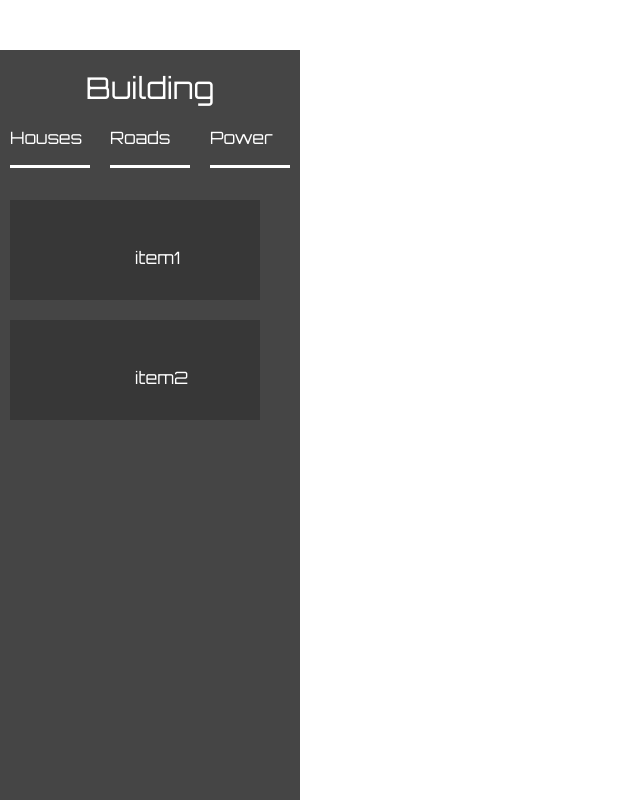
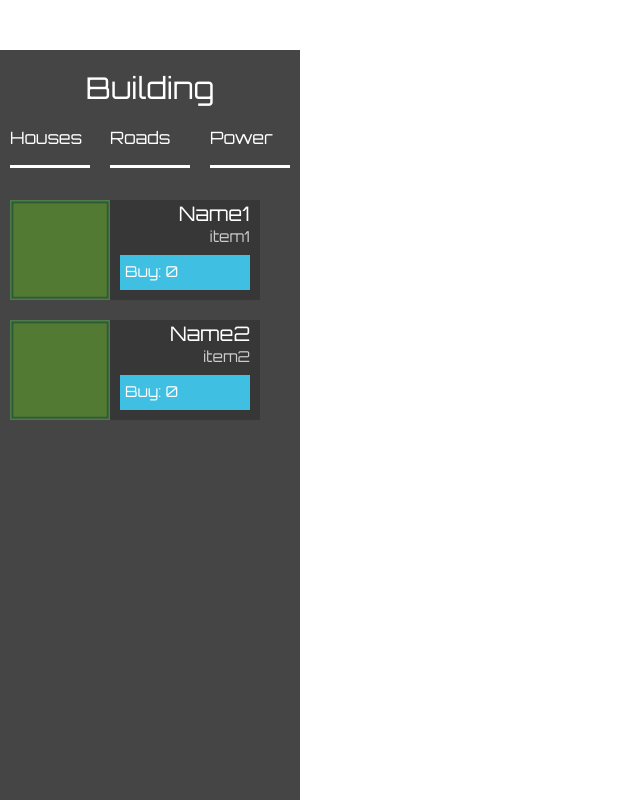
Before and after one commit to SeanBreen/Cyberpunk_Game, a plain HTML site: page index.html in a window 1280 px wide. Shown: the whole page, without its empty margins (0-640 px from the left). Drawn offline with Linux system fonts and the light colour scheme; animation ran at ten frames a second.

Commit message:
Changed submenu system design
Added functionality and better design for the submenu system

```diff
--- a/index.html
+++ b/index.html
@@ -14,9 +14,9 @@
   <body>
     <canvas id="canvas"></canvas>
     <script src="js/canvas.js"></script>
-    <script src="js/gameLoop.js"></script>
     <script src="js/interface.js"></script>
     <script src="js/world.js"></script>
     <script src="js/sprite.js"></script>
+    <script src="js/gameLoop.js"></script>
   </body>
 </html>
--- a/js/canvas.js
+++ b/js/canvas.js
@@ -59,6 +59,7 @@ function getTextureName(no,type) {
   //Get the type of texture
   switch(type) {
     case "l":
+    case 0:
       //Get the number associated with the specific texture
       switch(no) {
         case 0:
@@ -70,6 +71,7 @@ function getTextureName(no,type) {
       }
       break;
     case "r":
+    case 1:
       switch(no) {
         case 1:
           return "roads/roadX";
@@ -83,6 +85,7 @@ function getTextureName(no,type) {
       }
       break;
     case "c":
+    case 2:
       switch(no) {
         case 1:
           return "sprites/vehicles/tempCar";
--- a/js/interface.js
+++ b/js/interface.js
@@ -43,6 +43,30 @@ var Button = function(pos,text,width,height,type) {
     ctx.fillRect(this.pos[0],this.pos[1]+this.height+5,this.width,3);
   }
 }
+//SubMenu button creator
+var SubMenuButton = function(pos,text,width,height,type,subMenu) {
+  this.pos = pos;
+  this.text = text;
+  this.style = [15,"Orbitron","#3fbfe2","#fff"];
+  this.width = width;
+  this.height = height;
+  this.subMenu = subMenu;
+
+  this.draw = function() {
+    ctx.font = this.style[0]+"px "+this.style[1];
+    ctx.textAlign = "left";
+    ctx.textBaseline = "middle";
+    if (type == 0) {
+      ctx.fillStyle = this.style[3];
+      ctx.fillText(this.text,this.pos[0],this.pos[1]);
+    } else {
+      ctx.fillStyle = this.style[2]
+      ctx.fillRect(this.pos[0],this.pos[1],this.width,this.height);
+      ctx.fillStyle = this.style[3];
+      ctx.fillText(this.text,this.pos[0]+5,this.pos[1]+(this.height/2));
+    }
+  }
+}
 
 //Button Array
 var menuButtons = [];
@@ -54,7 +78,7 @@ menuButtons[2] = new Button([210,130],"Power",80,30,0);
 //Draw highlight for button
 function drawHighlights() {
   for (i=0;i<menuButtons.length;i++) {
-    //Check bounding box for the buttons
+    //Check bounding box for the buttons - could implementing a quadtree make this faster in a larger application?
     if (mouse[0] >= menuButtons[i].pos[0] && mouse[0] <= (menuButtons[i].pos[0]+menuButtons[i].width) && mouse[1] >= menuButtons[i].pos[1] && mouse[1] <= (menuButtons[i].pos[1]+menuButtons[i].height+8)) {
       //Change colour of the text
       menuButtons[i].style[3] = "#3fbfe2";
@@ -64,37 +88,77 @@ function drawHighlights() {
       menuButtons[i].style[3] = "#fff";
     }
   }
-}
-
-//Sub menu item constructor
-var subMenuItem = function(text,type,menu) {
-  this.pos = [0,0];
-  this.text = text;
-  this.style = [17,"Orbitron","rgba(0,0,0,0.2)","#fff"];
-  this.width = 250;
-  this.height = 100;
-  this.menu = menu;
-
-  this.draw = function() {
-    ctx.font = this.style[0]+"px "+this.style[1];
-    ctx.textAlign = "left";
-    ctx.textBaseline = "top";
-    if (type == 0) {
-      ctx.fillStyle = this.style[3];
-      ctx.fillText(this.text,this.pos[0],this.pos[1]);
-    } else {
-      ctx.fillStyle = this.style[2]
-      ctx.fillRect(this.pos[0],this.pos[1],this.width,this.height);
-      ctx.fillStyle = this.style[3];
-      ctx.fillText(this.text,this.pos[0]+(this.width/2),this.pos[1]+(this.height/2));
+  for (i=0;i<subMenuButtons.length;i++) {
+    //Check bounding box for the buttons - could implementing a quadtree make this faster in a larger application?
+    if (mouse[0] >= subMenuButtons[i].pos[0] && mouse[0] <= (subMenuButtons[i].pos[0]+subMenuButtons[i].width) && mouse[1] >= subMenuButtons[i].pos[1] && mouse[1] <= (subMenuButtons[i].pos[1]+subMenuButtons[i].height+8)) {
+      //Change colour of the text
+      subMenuButtons[i].style[2] = "#f442e8";
+    }
+    else {
+      subMenuButtons[i].style[2] = "#3fbfe2";
     }
   }
 }
 
+//Sub menu item constructor
+var subMenuItem = function(name,text,price,menu,imageSrc) {
+  this.pos = [0,0];
+  this.name = name;
+  this.text = text;
+  this.price = price;
+  this.style = [20,"Orbitron","rgba(0,0,0,0.2)","#fff","#ccc",15];
+  this.width = 250;
+  this.height = 100;
+  this.menu = menu;
+  this.image = new Image();
+  this.subMenuButton;
+  if (imageSrc == "" || imageSrc == null) {
+    this.image.src = "assets/level/tile.png";
+  } else {
+    this.image.src = "assets/"+imageSrc+".png";
+  }
+
+  this.draw = function() {
+    //Draw background
+    ctx.fillStyle = this.style[2]
+    ctx.fillRect(this.pos[0],this.pos[1],this.width,this.height);
+    //Draw Square image icon
+    ctx.drawImage(this.image,this.pos[0],this.pos[1],this.height,this.height);
+    //Write name
+    ctx.textAlign = "right";
+    ctx.textBaseline = "top";
+    ctx.fillStyle = this.style[3];
+    ctx.font = this.style[0]+"px "+this.style[1];
+    ctx.fillText(this.name,this.width,this.pos[1]+5);
+    //Write label text
+    ctx.fillStyle = this.style[4];
+    ctx.font = this.style[5]+"px "+this.style[1];
+    ctx.fillText(this.text,this.width,this.pos[1]+this.style[0]+10);
+    //Draw button
+    subMenuButtons[this.subMenuButton].pos = [this.width-subMenuButtons[this.subMenuButton].width,(this.height/2)+this.pos[1]+5];
+    subMenuButtons[this.subMenuButton].text = "Buy: "+this.price;
+    subMenuButtons[this.subMenuButton].draw();
+  }
+}
+
 var subMenuItems = [];
-subMenuItems[0] = new subMenuItem("item1",1,0);
-subMenuItems[1] = new subMenuItem("item2",1,0);
-subMenuItems[2] = new subMenuItem("item3",1,1);
+subMenuItems[0] = new subMenuItem("Name1","item1",0,0);
+subMenuItems[1] = new subMenuItem("Name2","item2",0,0);
+subMenuItems[2] = new subMenuItem("Road Horiz","item3",100,1,getTextureName(1,"r"));
+subMenuItems[3] = new subMenuItem("Road Vert","item3",100,1,getTextureName(2,"r"));
+subMenuItems[4] = new subMenuItem("Road Inter","item3",100,1,getTextureName(3,"r"));
+
+var subMenuButtons = [];
+subMenuButtons[0] = new SubMenuButton([0,0],"",130,35,1,0);
+subMenuItems[0].subMenuButton = 0;
+subMenuButtons[1] = new SubMenuButton([0,0],"",130,35,1,1);
+subMenuItems[1].subMenuButton = 1;
+subMenuButtons[2] = new SubMenuButton([0,0],"",130,35,1,2);
+subMenuItems[2].subMenuButton = 2;
+subMenuButtons[3] = new SubMenuButton([0,0],"",130,35,1,3);
+subMenuItems[3].subMenuButton = 3;
+subMenuButtons[4] = new SubMenuButton([0,0],"",130,35,1,4);
+subMenuItems[4].subMenuButton = 4;
 
 function drawActiveSubMenu(menu) {
   var startX = 10;
```
